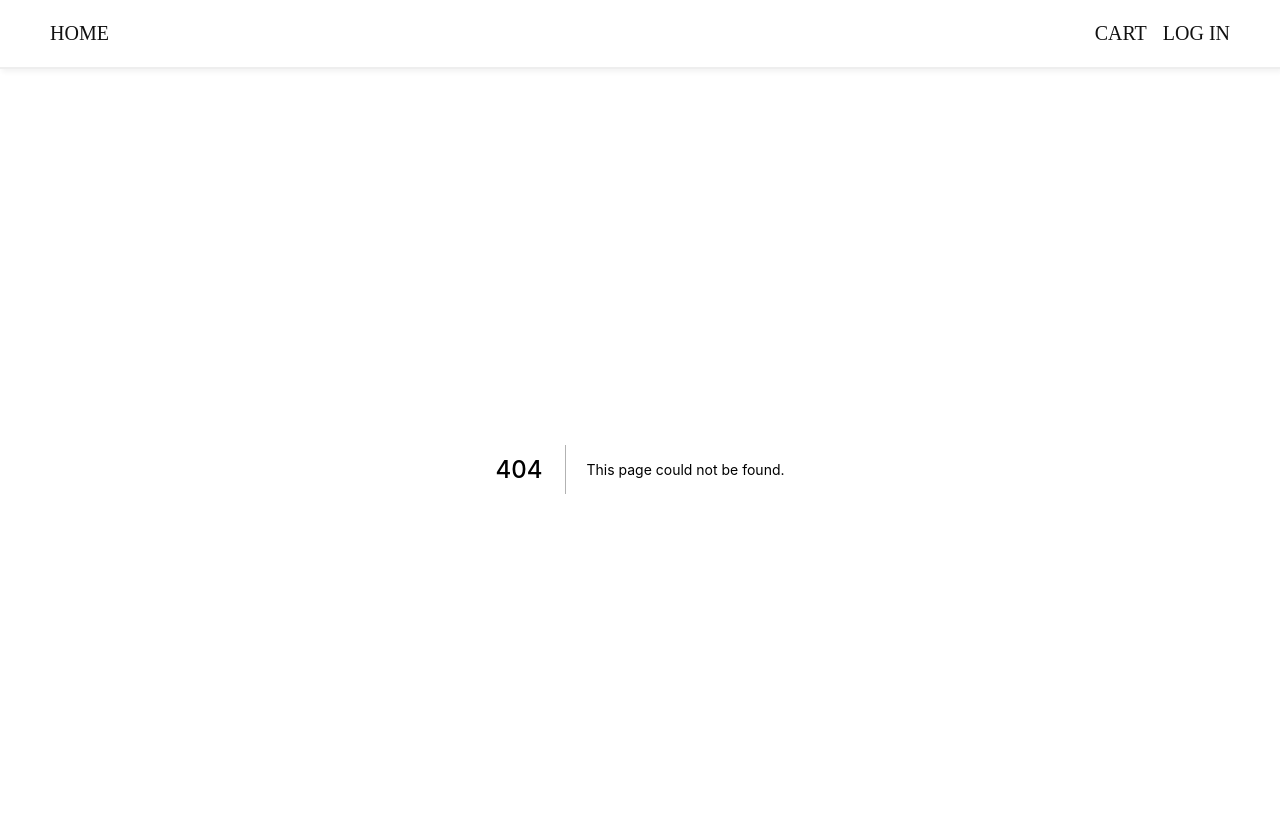
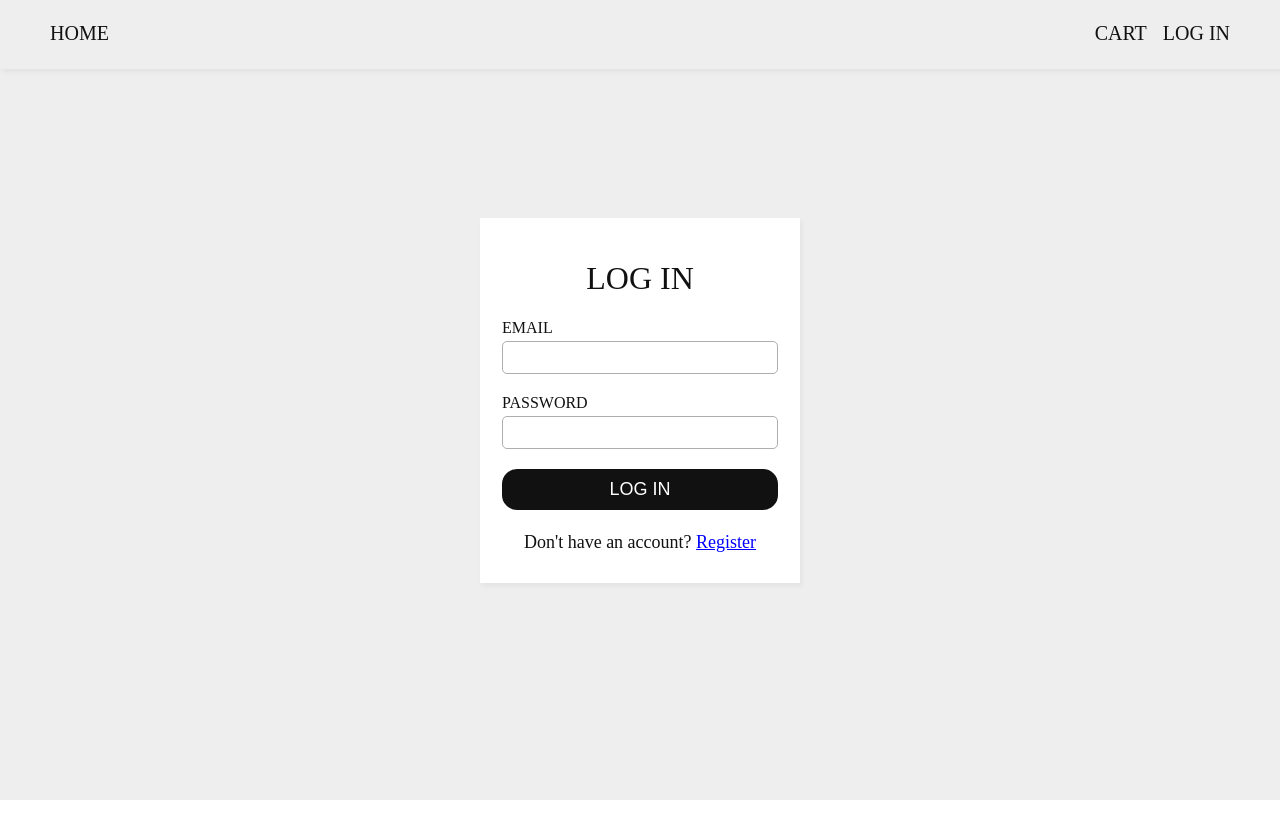
Before and after one commit to PsychedelicMonkey/E-Commerce, a Next.js app in the folder client/: page /login in a window 1280 px wide. Before the commit this address had no page. Shown: the top 838 px of the page. After the commit the page ends 800 px from the top, so only its background shows below. Built offline with nearby package versions, Linux system fonts and the light colour scheme.

Commit message:
Login page

```diff
--- /dev/null
+++ b/client/pages/login.js
@@ -0,0 +1,58 @@
+import Head from 'next/head';
+import Link from 'next/link';
+import React, { useState } from 'react';
+
+const Login = () => {
+  const [email, setEmail] = useState('');
+  const [password, setPassword] = useState('');
+
+  const onSubmit = (e) => {
+    e.preventDefault();
+
+    alert(JSON.stringify({ email, password }));
+  };
+
+  return (
+    <div className="form-center">
+      <Head>
+        <title>Log In</title>
+      </Head>
+
+      <div className="auth-form">
+        <h1>Log In</h1>
+
+        <form onSubmit={onSubmit}>
+          <div className="form-input">
+            <label htmlFor="email">Email</label>
+            <input
+              type="email"
+              name="email"
+              id="email"
+              value={email}
+              onChange={(e) => setEmail(e.target.value)}
+            />
+          </div>
+
+          <div className="form-input">
+            <label htmlFor="password">Password</label>
+            <input
+              type="password"
+              name="password"
+              id="password"
+              value={password}
+              onChange={(e) => setPassword(e.target.value)}
+            />
+          </div>
+
+          <button type="submit">Log In</button>
+        </form>
+
+        <span className="register-link">
+          Don't have an account? <Link href="#">Register</Link>
+        </span>
+      </div>
+    </div>
+  );
+};
+
+export default Login;
--- /dev/null
+++ b/client/styles/_auth.scss
@@ -0,0 +1,66 @@
+.form-center {
+  @include set-background(#eee);
+  display: flex;
+  justify-content: center;
+  align-items: center;
+  height: 100vh;
+}
+
+.auth-form {
+  @include set-background(#fff);
+  width: 25%;
+  padding: 42px 22px 30px;
+  text-align: center;
+  box-shadow: 2px 3px 5px rgba($color: #000, $alpha: 0.05);
+
+  h1 {
+    text-transform: uppercase;
+    font-weight: 400;
+    margin-bottom: 22px;
+  }
+
+  form {
+    margin-bottom: 22px;
+  }
+
+  .form-input {
+    display: flex;
+    flex-direction: column;
+    align-items: baseline;
+    margin: 4px 0 20px;
+
+    label {
+      text-transform: uppercase;
+      margin-bottom: 4px;
+    }
+
+    input {
+      width: 100%;
+      padding: 8px;
+      outline: none;
+      border: 1px solid #aeaeae;
+      border-radius: 5px;
+    }
+  }
+
+  button {
+    @include set-background(#111);
+    width: 100%;
+    padding: 8px;
+    font-size: 18px;
+    text-transform: uppercase;
+    border: 2px solid #111;
+    cursor: pointer;
+    transition: 0.2s ease all;
+    border-radius: 15px;
+
+    &:hover {
+      background-color: transparent;
+      color: #111;
+    }
+  }
+
+  .register-link {
+    font-size: 18px;
+  }
+}
--- a/client/styles/_header.scss
+++ b/client/styles/_header.scss
@@ -1,4 +1,6 @@
 .navbar {
+  position: fixed;
+  width: 100%;
   display: flex;
   justify-content: space-between;
   padding: 22px 42px;
--- a/client/styles/style.scss
+++ b/client/styles/style.scss
@@ -20,3 +20,4 @@ a {
 }
 
 @import 'header';
+@import 'auth';
```
